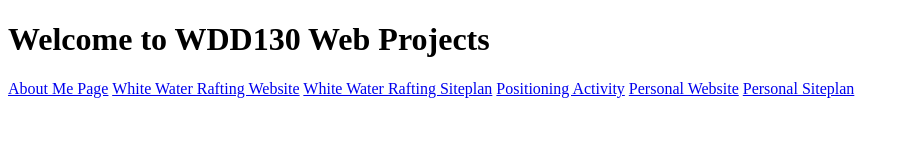
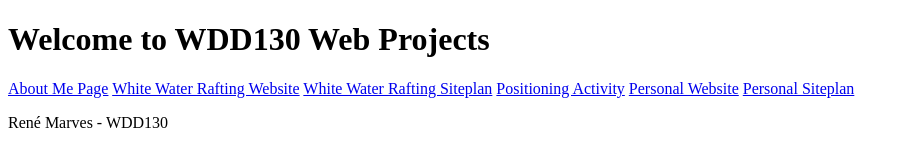
Before and after one commit to rfmarves/wdd130, a plain HTML site: page index.html in a window 1280 px wide. Shown: the whole page, without its empty margins (0-909 px from the left). Drawn offline with Linux system fonts and the light colour scheme.

Commit message:
Added a line

```diff
--- a/index.html
+++ b/index.html
@@ -16,5 +16,6 @@
       <a href="#">Personal Website</a>
       <a href="#">Personal Siteplan</a>
     </nav>
+    <p>René Marves - WDD130</p>
   </body>
 </html>
```
